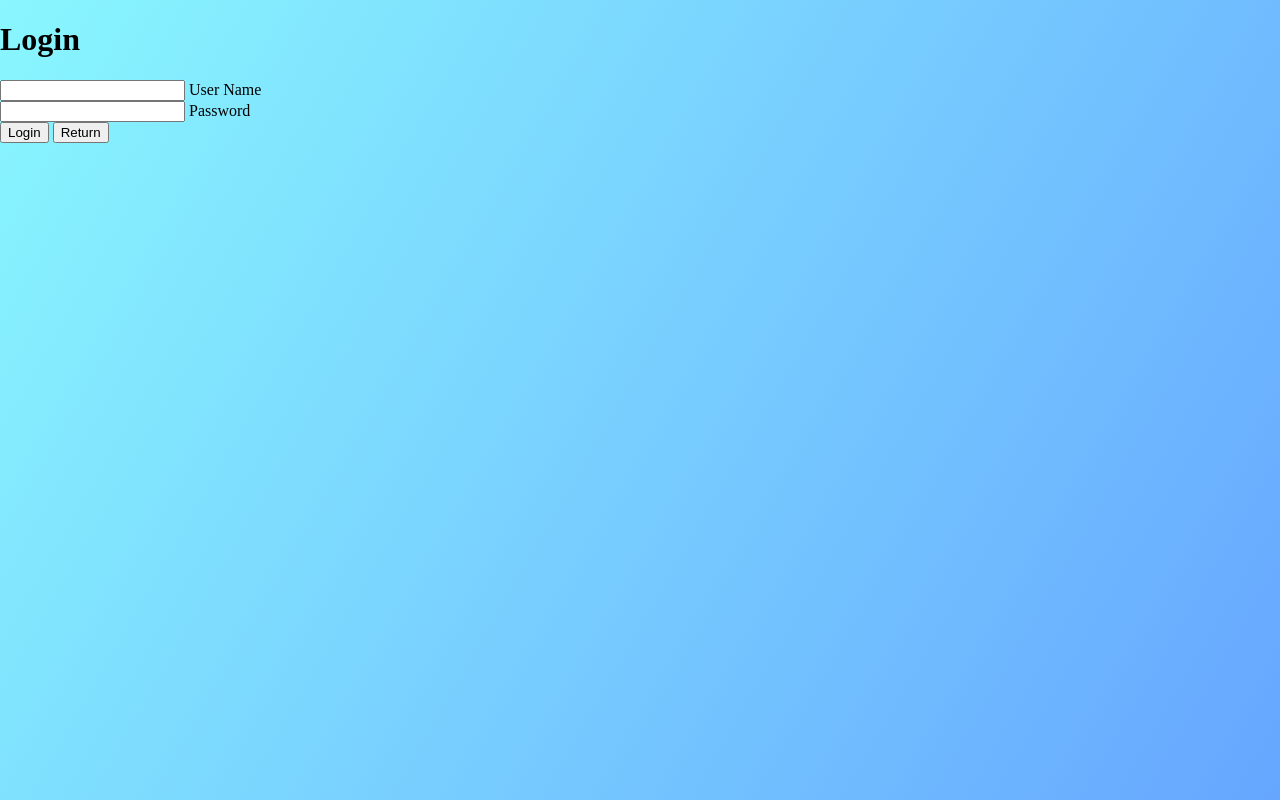
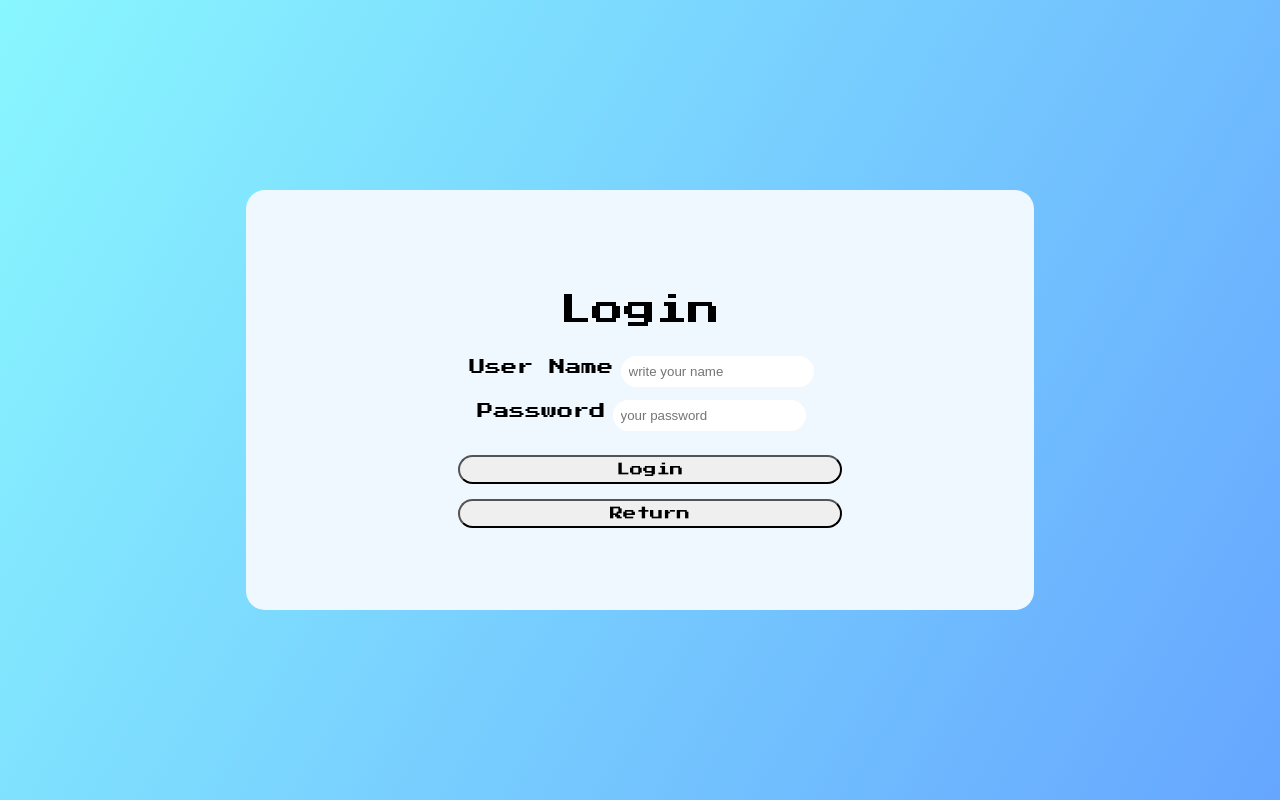
Before and after one commit to BELALETO/my-Web-Page, a Flask app: page /login in a window 1280 px wide. Run offline with Flask 3, Linux system fonts and the light colour scheme.

Commit message:
styling login and register pages

```diff
--- a/static/style.css
+++ b/static/style.css
@@ -59,10 +59,8 @@ body footer
     height: 8%;
     margin: auto;
     padding: 5px 5px 5px 5px;
-    background-color: aliceblue;
     border-radius: 18px;
     display: flex;
-    border: solid whitesmoke;
 }
 
 .container_index .HomeButton
@@ -95,3 +93,96 @@ body footer
 }
 
 /* login page styling */
+
+.container_login
+{
+    display: flex;
+    flex-direction: column;
+    background-color: aliceblue;
+    width: 60%;
+    height: 50%;
+    margin: auto;
+    border-radius: 19px;
+    padding: 10px;
+    text-align: center;
+    justify-content: center;
+}
+
+.container_login h1
+{
+    font-family: "Press Start 2P", system-ui;
+    font-weight: 400;
+    font-style: normal;
+    color: black;
+}
+
+.text_area
+{
+    display: flex;
+    padding: 2px;
+    margin: 5px;
+    justify-content:center;
+}
+
+.text_area .txtBox
+{
+    padding: 8px;
+    border-radius: 19px;
+    border: 2px solid aliceblue;
+}
+
+.text_area label
+{
+    padding: 5px;
+    font-family: "Press Start 2P", system-ui;
+}
+
+.confirmButton
+{
+    width: 100%;
+    height: 20%;
+    margin: 10px;
+}
+
+.confirm
+{
+    width: 50%;
+    height: 80%;
+    margin: 10px;
+    padding: 2px;
+    border-radius: 19px;
+    font-family: "Press Start 2P", system-ui;
+    font-weight: 400;
+    font-style: normal;
+    color: black;
+}
+
+.returnBtn
+{
+    width: 50%;
+    height: 80%;
+    margin-top: 5px;
+    margin-bottom: 5px;
+    margin-left: 5px;
+    margin-right: 5px;
+    padding: 2px;
+    border-radius: 19px;
+
+    font-family: "Press Start 2P", system-ui;
+    font-weight: 400;
+    font-style: normal;
+    color: black;
+}
+
+
+.confirmButton .confirm:hover
+{
+    background-color: #2fde2f;
+    transition: .5s;
+}
+
+.confirmButton .returnBtn:hover
+{
+    background-color: #de9b2f;
+    transition: .5s;
+}
--- a/templates/login.html
+++ b/templates/login.html
@@ -10,26 +10,29 @@
 
 {% block content %}
 
-<div class="container">
+<div class="container_login">
         <h1>Login</h1>
 
-        <form action="/main" method="post">
+        <form action="/main" method="post" class="login-form">
             <div class="text_area">
 
-                <input type="text" id="userName" name="userName" required>
+                <label for="userName">User Name</label>
+                <input type="text" id="userName" name="userName" class="txtBox" placeholder="write your name" required>
                 <span></span>
-                <label for="userName">User Name</label>
+
 
             </div>
 
             <div class="text_area">
-                <input type="password" id="password" name="password" required>
+                <label for="password">Password</label>
+                <input type="password" id="password" name="password" class="txtBox"placeholder="your password" required>
                 <span></span>
-                <label for="password">Password</label>
+
             </div>
+
             <div class="confirmButton">
-                <button id="loginButton" type="submit" name="page_id" value="log_id" class="confirm">Login</button>
-                <a href="/"><button type="button" class="returnBtn">Return</button></a>
+                <button class="confirm" id="loginButton" type="submit" name="page_id" value="log_id">Login</button>
+                <a href="/"><button type="button" class="returnBtn" id="return">Return</button></a>
             </div>
         </form>
     </div>
```
